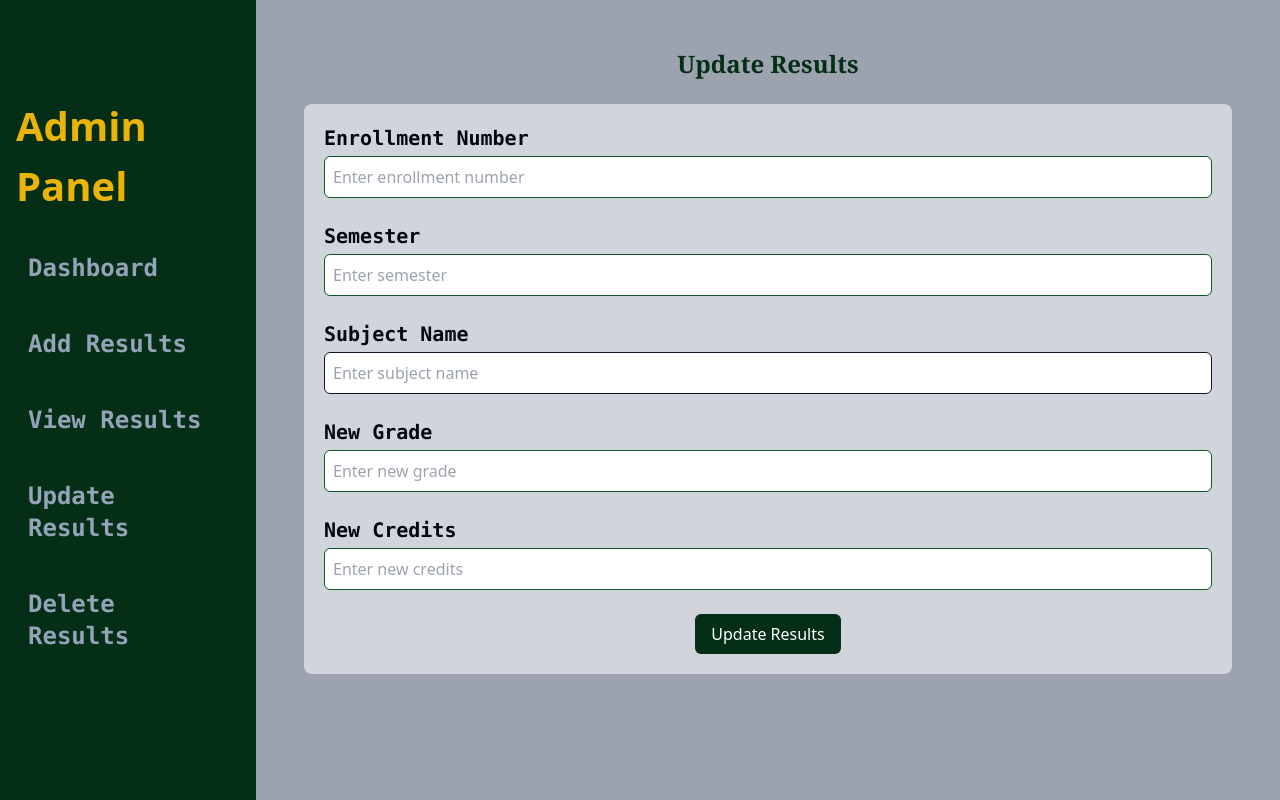
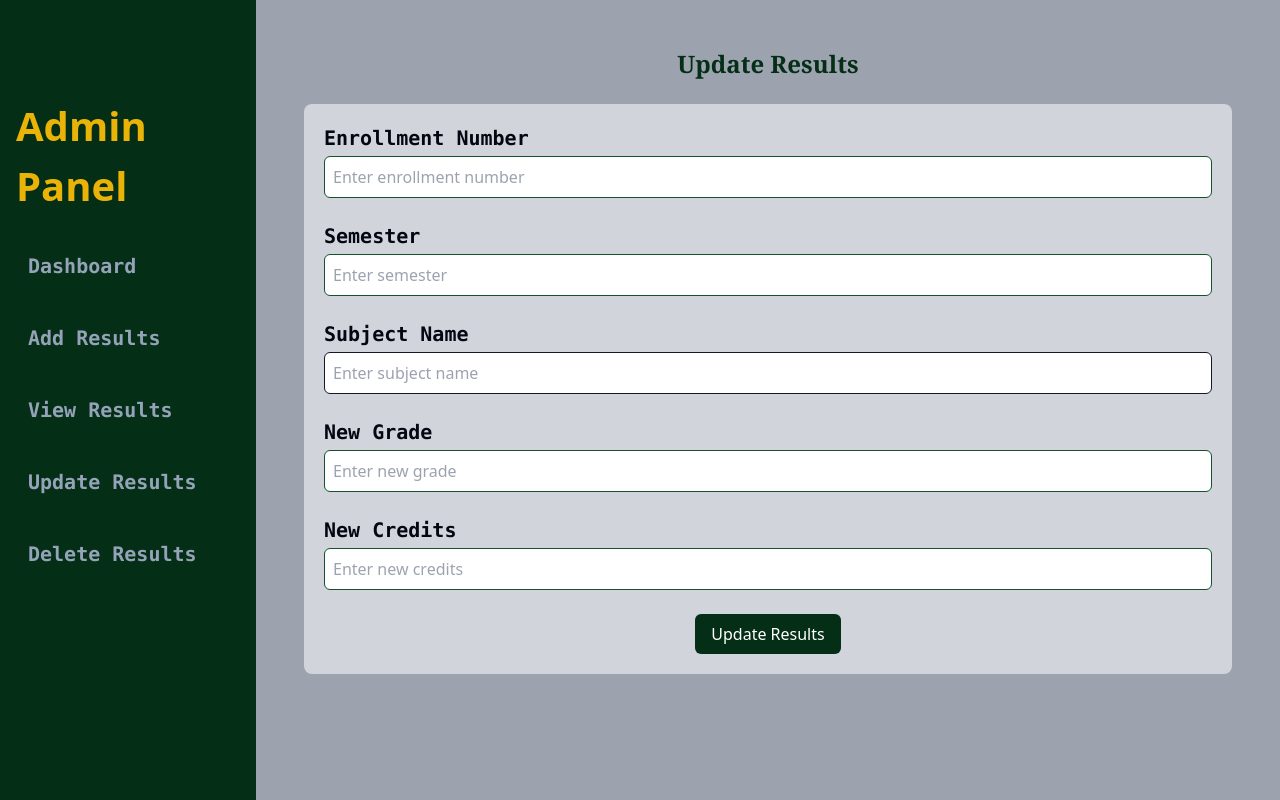
Before and after one commit to ahmadjaved79/studentDashboardAdminPanel, a React (Vite) app: page /update-results in a window 1280 px wide. Built offline with nearby package versions, Linux system fonts and the light colour scheme.

Commit message:
error fix

```diff
--- a/src/App.jsx
+++ b/src/App.jsx
@@ -28,35 +28,35 @@ const App = () => {
           <nav className="space-y-5">
             <Link
               to="/"
-              className="block  hover:bg-green-900 text-slate-400 text-2xl p-3 rounded-md font-bold font-mono"
+              className="block  hover:bg-green-900 text-slate-400 text-xl p-3 rounded-md font-bold font-mono"
               onClick={() => setIsSidebarOpen(false)}
             >
               Dashboard
             </Link>
             <Link
               to="/add-results"
-              className="block text-slate-400 text-2xl hover:bg-green-900   p-3 rounded-md  font-bold font-mono"
+              className="block text-slate-400 text-xl hover:bg-green-900   p-3 rounded-md  font-bold font-mono"
               onClick={() => setIsSidebarOpen(false)}
             >
               Add Results
             </Link>
             <Link
               to="/view-results"
-              className="block text-slate-400 text-2xl hover:bg-green-900  p-3 rounded-md  font-bold font-mono"
+              className="block text-slate-400 text-xl hover:bg-green-900  p-3 rounded-md  font-bold font-mono"
               onClick={() => setIsSidebarOpen(false)}
             >
               View Results
             </Link>
             <Link
               to="/update-results"
-              className="block text-slate-400 text-2xl hover:bg-green-900  p-3 rounded-md  font-bold font-mono"
+              className="block text-slate-400 text-xl hover:bg-green-900  p-3 rounded-md  font-bold font-mono"
               onClick={() => setIsSidebarOpen(false)}
             >
               Update Results
             </Link>
             <Link
               to="/delete-results"
-              className="block text-slate-400 text-2xl hover:bg-green-900  p-3 rounded-md  font-bold font-mono"
+              className="block text-slate-400 text-xl hover:bg-green-900  p-3 rounded-md  font-bold font-mono"
               onClick={() => setIsSidebarOpen(false)}
             >
               Delete Results
--- a/src/components/UpdateResults.jsx
+++ b/src/components/UpdateResults.jsx
@@ -48,7 +48,7 @@ const UpdateResults = () => {
   };
 
   return (
-    <div className="p-6">
+    <div className="p-6 min-h-full">
       <h2 className="text-2xl font-bold font-serif text-green-950 mb-6 text-center">Update Results</h2>
 
       <form onSubmit={handleSubmit} className="space-y-6  border-yellow-500 rounded-lg bg-gray-300 p-5 border-spacing-5as mt-[2vh]">
```
